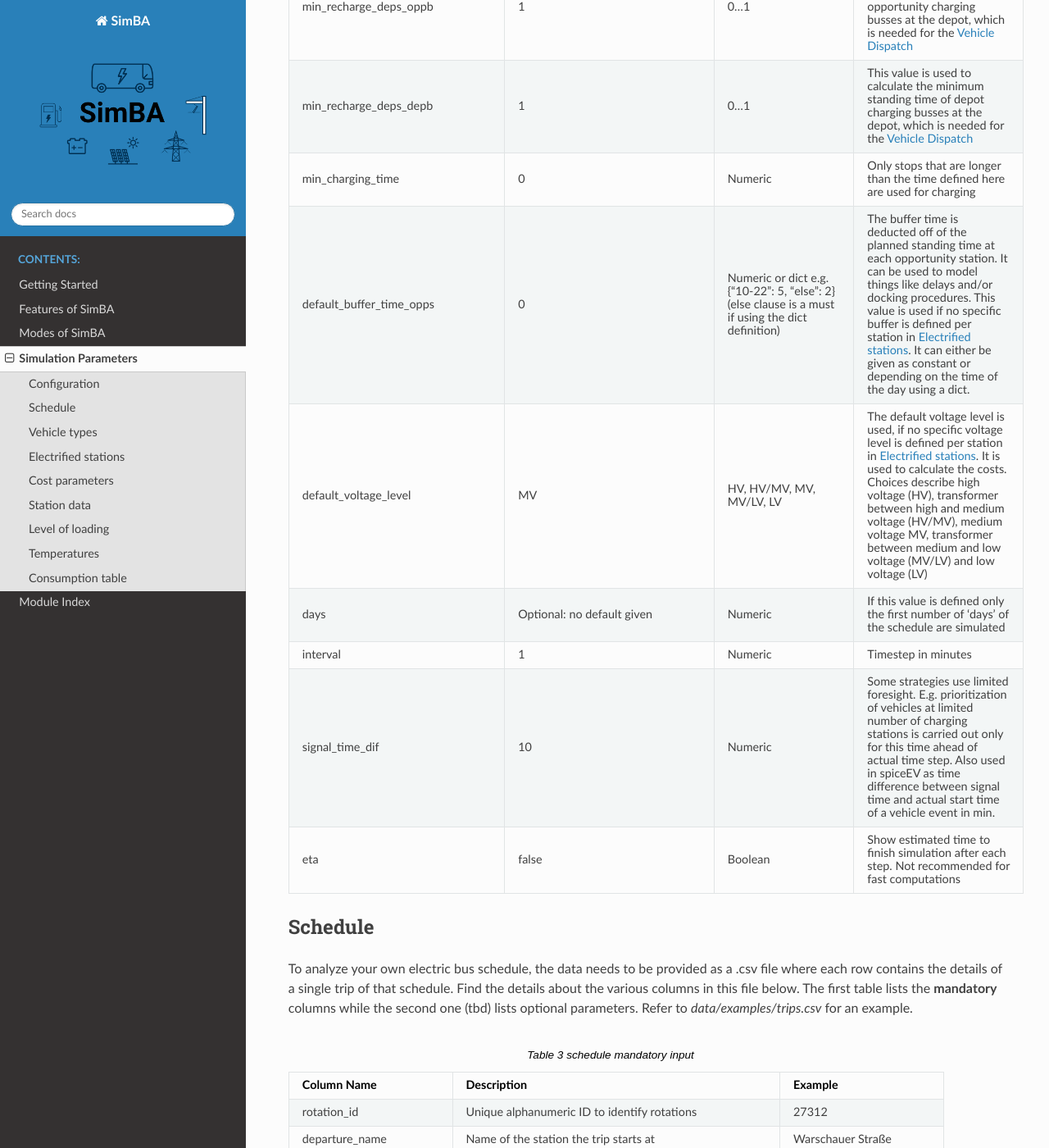
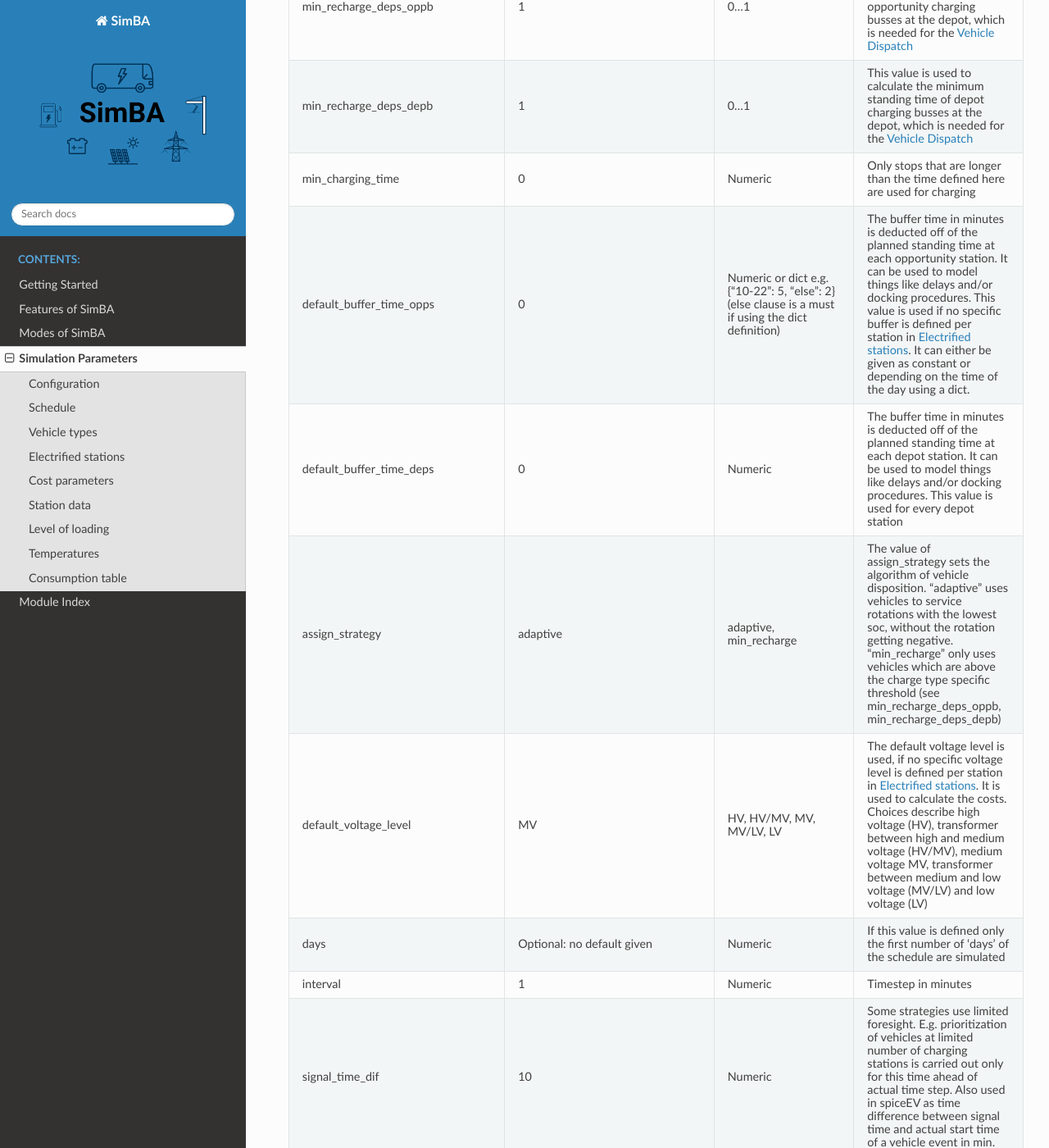
Before and after one commit to rl-institut/SimBA, a Sphinx documentation site: the page built from docs/source/simulation_parameters.rst, in a window 1280 px wide and 1400 px high, scrolled down 2393 px. Shown: the whole window at 82% size. Built offline with Sphinx 7.4.7 and the Read the Docs theme 2.0.0, drawn with Linux system fonts in a browser that asks for light colours.

Commit message:
Add depot buffer time to scenario generation. Update rtd

```diff
--- a/docs/source/simulation_parameters.rst
+++ b/docs/source/simulation_parameters.rst
@@ -128,7 +128,15 @@ The example (data/simba.cfg) contains parameter descriptions which are explained
    * - default_buffer_time_opps
      - 0
      - Numeric or dict e.g. {"10-22": 5, "else": 2} (else clause is a must if using the dict definition)
-     - The buffer time is deducted off of the planned standing time at each opportunity station. It can be used to model things like delays and/or docking procedures. This value is used if no specific buffer is defined per station in :ref:`electrified_stations`. It can either be given as constant or depending on the time of the day using a dict.
+     - The buffer time in minutes is deducted off of the planned standing time at each opportunity station. It can be used to model things like delays and/or docking procedures. This value is used if no specific buffer is defined per station in :ref:`electrified_stations`. It can either be given as constant or depending on the time of the day using a dict.
+   * - default_buffer_time_deps
+     - 0
+     - Numeric
+     - The buffer time in minutes is deducted off of the planned standing time at each depot station. It can be used to model things like delays and/or docking procedures. This value is used for every depot station
+   * - assign_strategy
+     - adaptive
+     - adaptive, min_recharge
+     - The value of assign_strategy sets the algorithm of vehicle disposition. "adaptive" uses vehicles to service rotations with the lowest soc, without the rotation getting negative. "min_recharge" only uses vehicles which are above the charge type specific threshold (see min_recharge_deps_oppb, min_recharge_deps_depb)
    * - default_voltage_level
      - MV
      - HV, HV/MV, MV, MV/LV, LV
```
Also changed, not shown: 1 other file.
